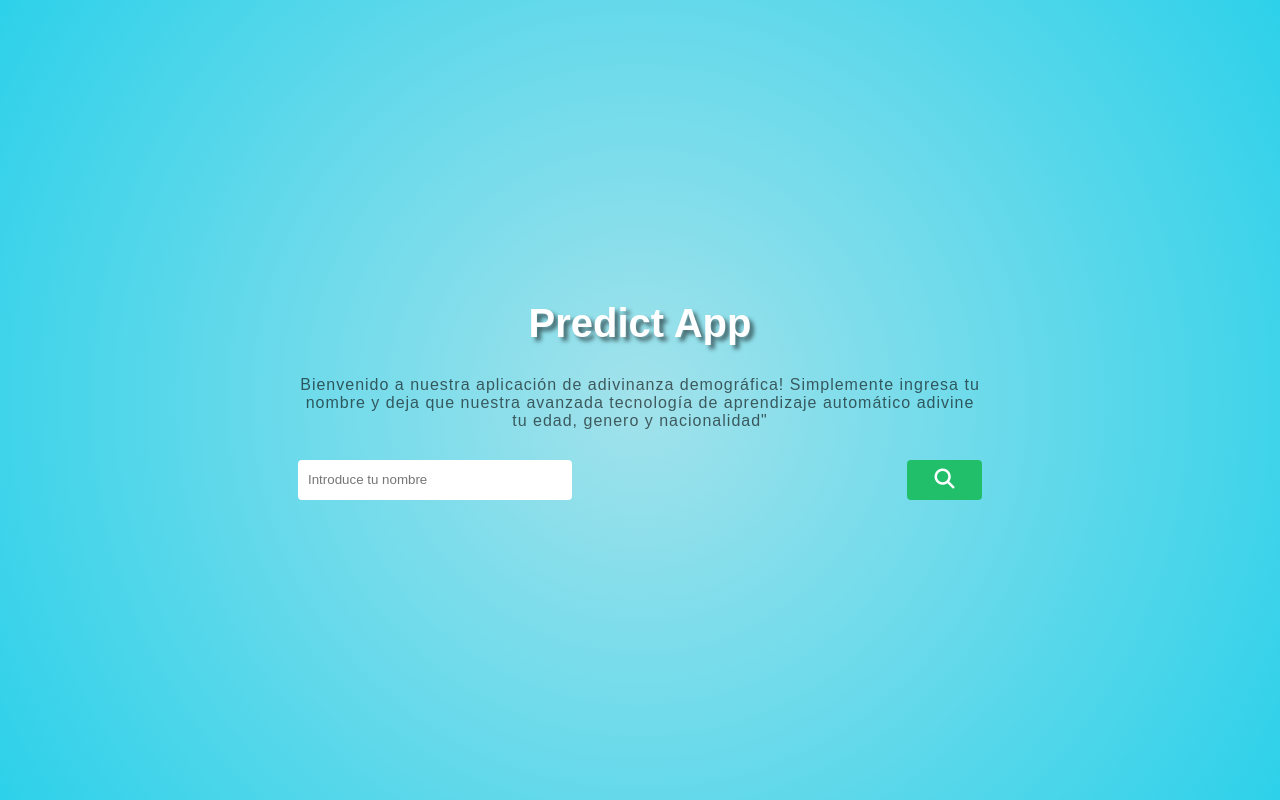
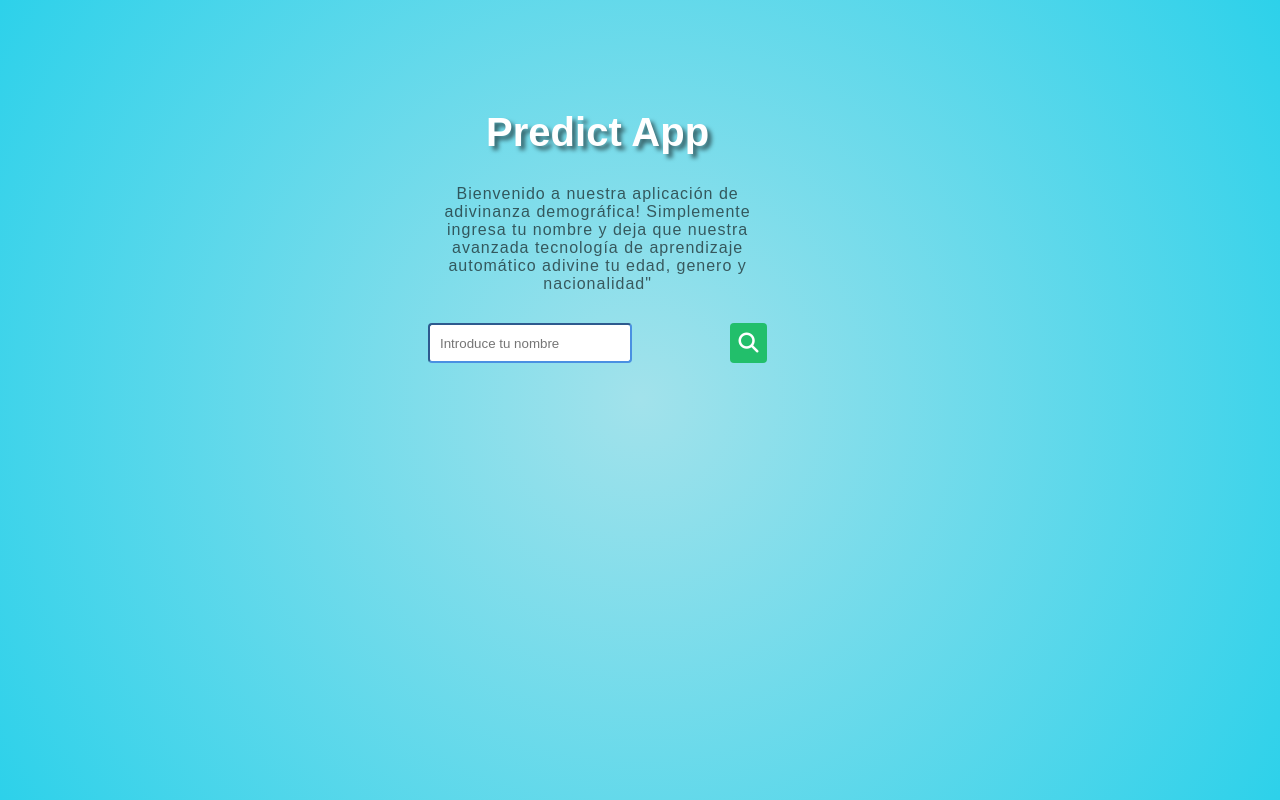
Before and after one commit to luciamam/EjerciciosPeticionApi, a plain HTML site: page index.html in a window 1280 px wide. Drawn offline with Linux system fonts and the light colour scheme.

Commit message:
arreglado la orientacion del contendor

```diff
--- a/style/style.sass
+++ b/style/style.sass
@@ -7,10 +7,11 @@
 
 
 body
-    height: 100vh
+    height: 100svh
     width: 100vw
     background: rgb(162,226,235)
     background: radial-gradient(circle, rgba(162,226,235,1) 0%, #2dd1ea 100%)
+
     overflow: hidden
 
 
@@ -19,14 +20,13 @@ body
     width: 100vw
     display: flex
     flex-direction: column
-    align-items: center
+    align-items: flex-start
     justify-content: center
-    padding: 100px 30px
-    //border: 2px solid green
-    border-radius: 10px
+    //padding: 50px 30px
+
     @media screen and (width > 440px)
         flex-direction: row
-        padding: 200px 70px
+        padding: 50px 60px
 
 
 
@@ -35,9 +35,16 @@ body
     display: flex
     flex-direction: column
     width: 100%
+    height: 100%
+    padding-top: 60px
+    padding-right: 20px
+    padding-left: 20px
+
     //border:2px solid blue
+
     @media screen and (width > 440px)
-        width: 60%
+        width: 40%
+
 
     h1
         text-align: center
@@ -45,6 +52,8 @@ body
         color: #22BF6B
         color: white
         font-size:40px
+        @media screen and (width > 440px)
+            width: 80%
 
 
     p
@@ -54,6 +63,8 @@ body
         opacity: 0.6
         //border: 2px solid red
         width: 100%
+        @media screen and (width > 440px)
+            width: 80%
 
 
     #div-input
@@ -63,24 +74,27 @@ body
         flex-direction: row
         justify-content: space-between
         //border: 2px solid red
+        @media screen and (width >440px)
+            width: 80%
 
         input
             width:85%
             border-radius: 8px
-            border: none
+            //border: none
             height: 100%
             outline: none
             //border: 2px solid #22BF6B
             border-radius: 4px
-            padding: 0 10px
+            padding: 10px 10px
             gap: 10px
+            border-color:  #4A90E2
             transition: border-color 0.3s box-shadow 0.3s
             &:focus
                 border-color: #4A90E2
                 box-shadow: 0 0 8px rgba(74, 144, 226, 0.5)
 
             @media screen and (width > 440px)
-                width:40%
+                width:60%
 
 
         button
@@ -126,8 +140,8 @@ body
 
 
 #volver
-    width: 30%
-    height: 10%
+    width: 25%
+    height: 5%
     border: none
     border-radius: 4px
     font-size: 17px
```
Also changed, not shown: style/style.css, 1 other file.
